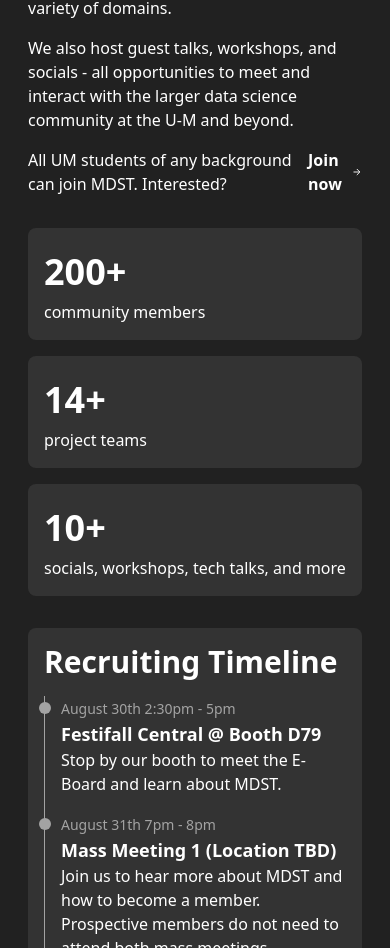
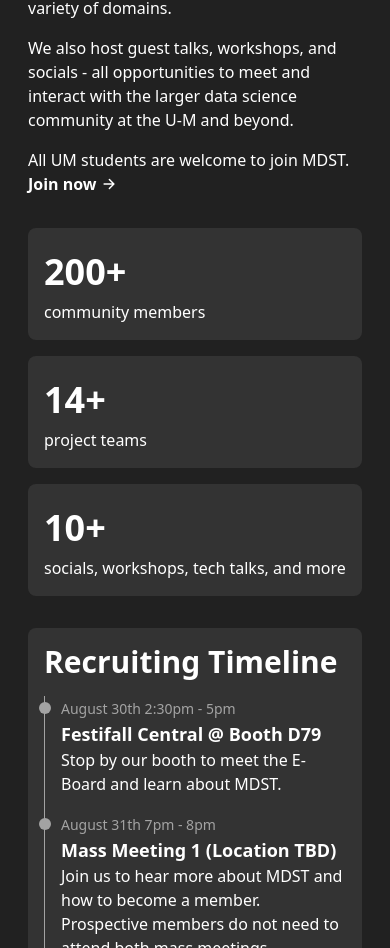
Before and after one commit to MichiganDataScienceTeam/official-website, a Next.js app: page / in a window 390 px wide. Shown: the part 970-1918 px from the top of the page. Built offline with nearby package versions, Linux system fonts and the light colour scheme.

Commit message:
Fixed some formatting for mobile

```diff
--- a/pages/index.jsx
+++ b/pages/index.jsx
@@ -90,17 +90,16 @@
               </div>
             </div>
             <div className="xl:text-xl lg:text-lg text-base font-light tracking-normal mb-8 flex">
-              <p>
-                All UM students of any background can join MDST.
-                Interested?&nbsp;
+              <p className="sm:flex block">
+                All UM students are welcome to join MDST.&nbsp;
+                <Link
+                  href="/join"
+                  className="font-bold flex whitespace-nowrap content-center hover:underline transition"
+                >
+                  Join now&nbsp;
+                  <Icon name="arrow-stem-left" className="my-auto font-bold" />
+                </Link>
               </p>
-              <Link
-                href="/join"
-                className="font-bold flex content-center hover:-translate-y-0.5 transition"
-              >
-                <p>Join now&nbsp;</p>
-                <Icon name="arrow-stem-left" className="my-auto font-bold" />
-              </Link>
             </div>
             <div
               className={`flex flex-col md:flex-row gap-4 ${
```
